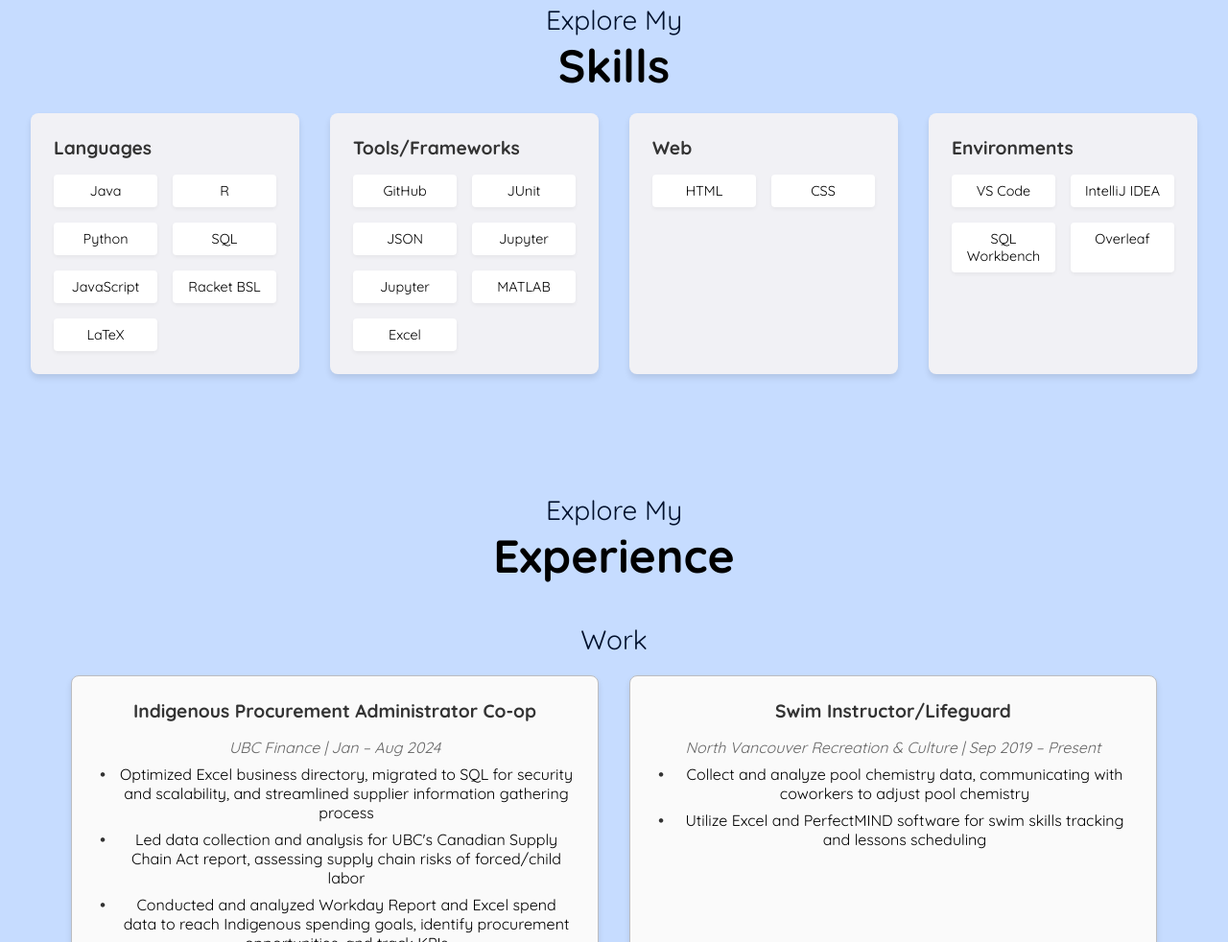
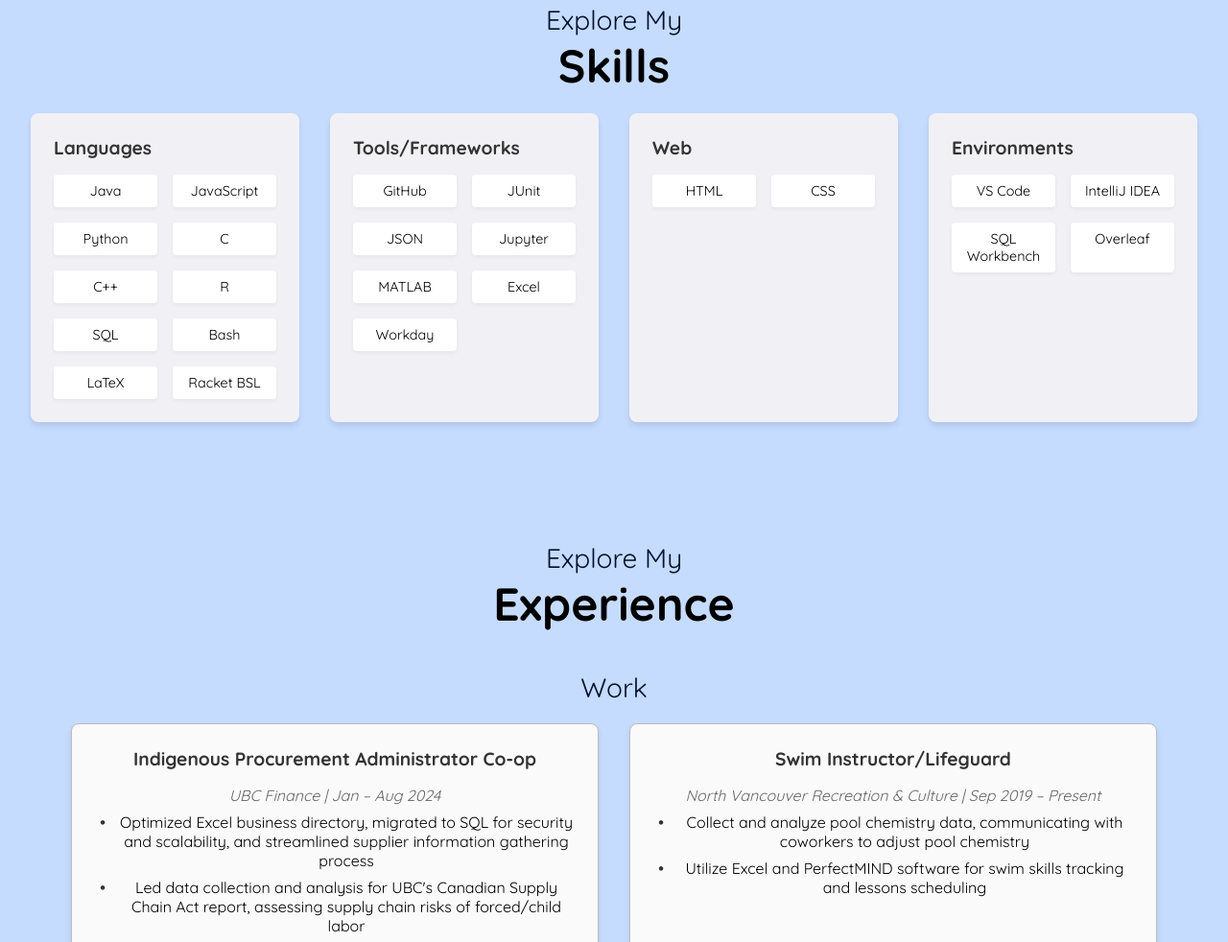
Before and after one commit to klydestad/kierstenly-project, a plain HTML site: page index.html in a window 1280 px wide. Shown: the part 945-1927 px from the top of the page at 96% size. Drawn offline with Linux system fonts and the light colour scheme; files that its build step writes are made by us from their sources.

Commit message:
Added skills to resume/website

```diff
--- a/index.html
+++ b/index.html
@@ -113,12 +113,15 @@
                 <h2 class="category-title">Languages</h2>
                 <div class="skills-list">
                     <div class="skill-item">Java</div>
+                    <div class="skill-item">JavaScript</div>
+                    <div class="skill-item">Python</div>
+                    <div class="skill-item">C</div>
+                    <div class="skill-item">C++</div>
                     <div class="skill-item">R</div>
-                    <div class="skill-item">Python</div>
                     <div class="skill-item">SQL</div>
-                    <div class="skill-item">JavaScript</div>
+                    <div class="skill-item">Bash</div>
+                    <div class="skill-item">LaTeX</div>
                     <div class="skill-item">Racket BSL</div>
-                    <div class="skill-item">LaTeX</div>
                 </div>
             </div>
             <div class="skill-category">
@@ -128,9 +131,9 @@
                     <div class="skill-item">JUnit</div>
                     <div class="skill-item">JSON</div>
                     <div class="skill-item">Jupyter</div>
-                    <div class="skill-item">Jupyter</div>
                     <div class="skill-item">MATLAB</div>
                     <div class="skill-item">Excel</div>
+                    <div class="skill-item">Workday</div>
                 </div>
             </div>
             <div class="skill-category">
--- a/resume.html
+++ b/resume.html
@@ -144,7 +144,7 @@
                             <p style="margin: 0;"><strong>Environments:</strong></p>
                         </div>
                         <div style="position: absolute; left: 50%; transform: translateX(-50%); text-align: left;">
-                            <p style="margin: 0;">Java, R, Python, SQL, JavaScript, LaTeX</p>
+                            <p style="margin: 0;">Java, JavaScript, Python, C, C++, R, SQL, Bash, LaTeX</p>
                             <p style="margin: 0;">GitHub, JUnit, JSON, Jupyter, MATLAB, Excel, Workday</p>
                             <p style="margin: 0;">HTML, CSS</p>
                             <p style="margin: 0;">VS Code, IntelliJ IDEA, SQL Workbench, Overleaf</p>
```
Also changed, not shown: README.md.
